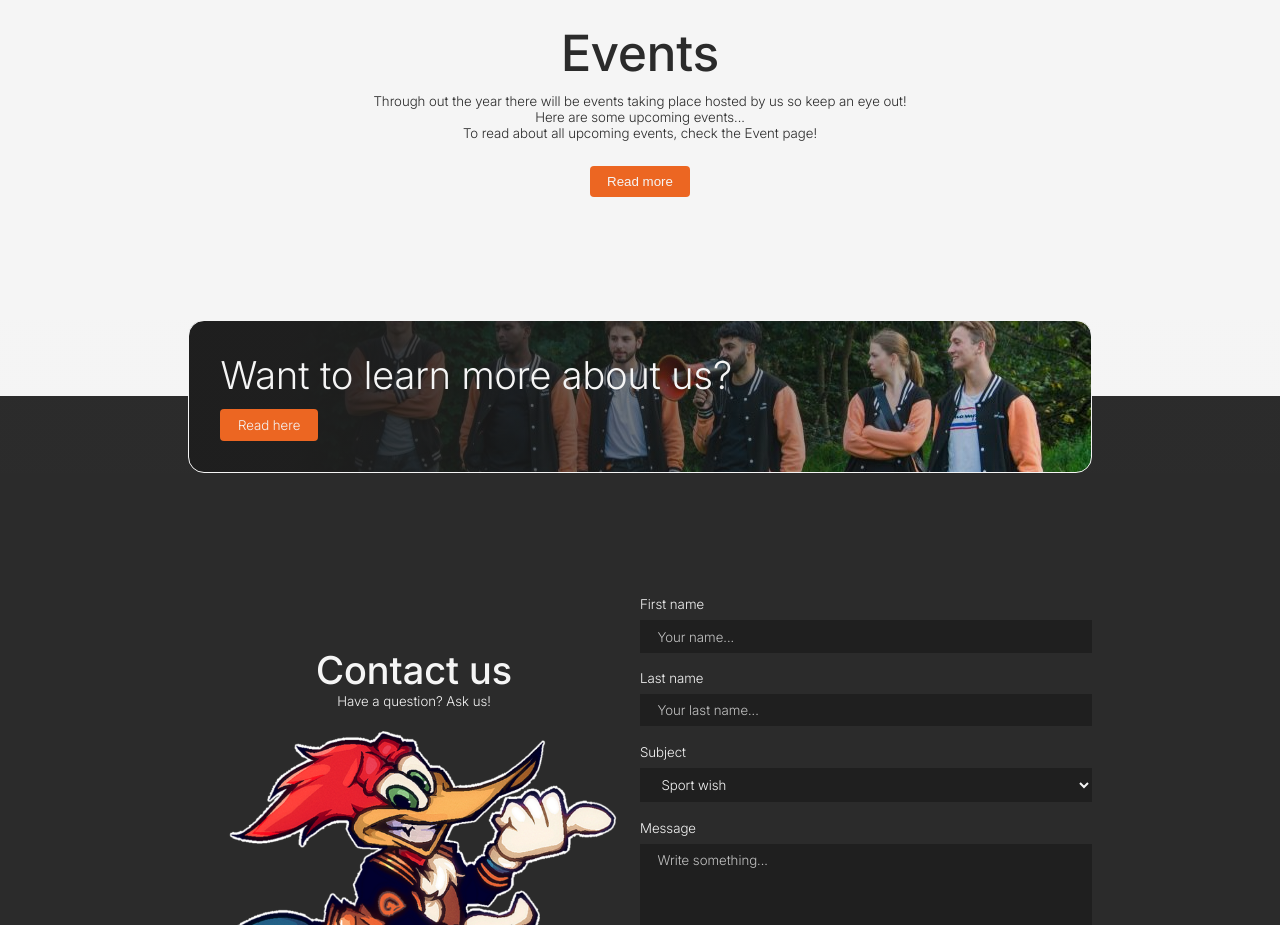
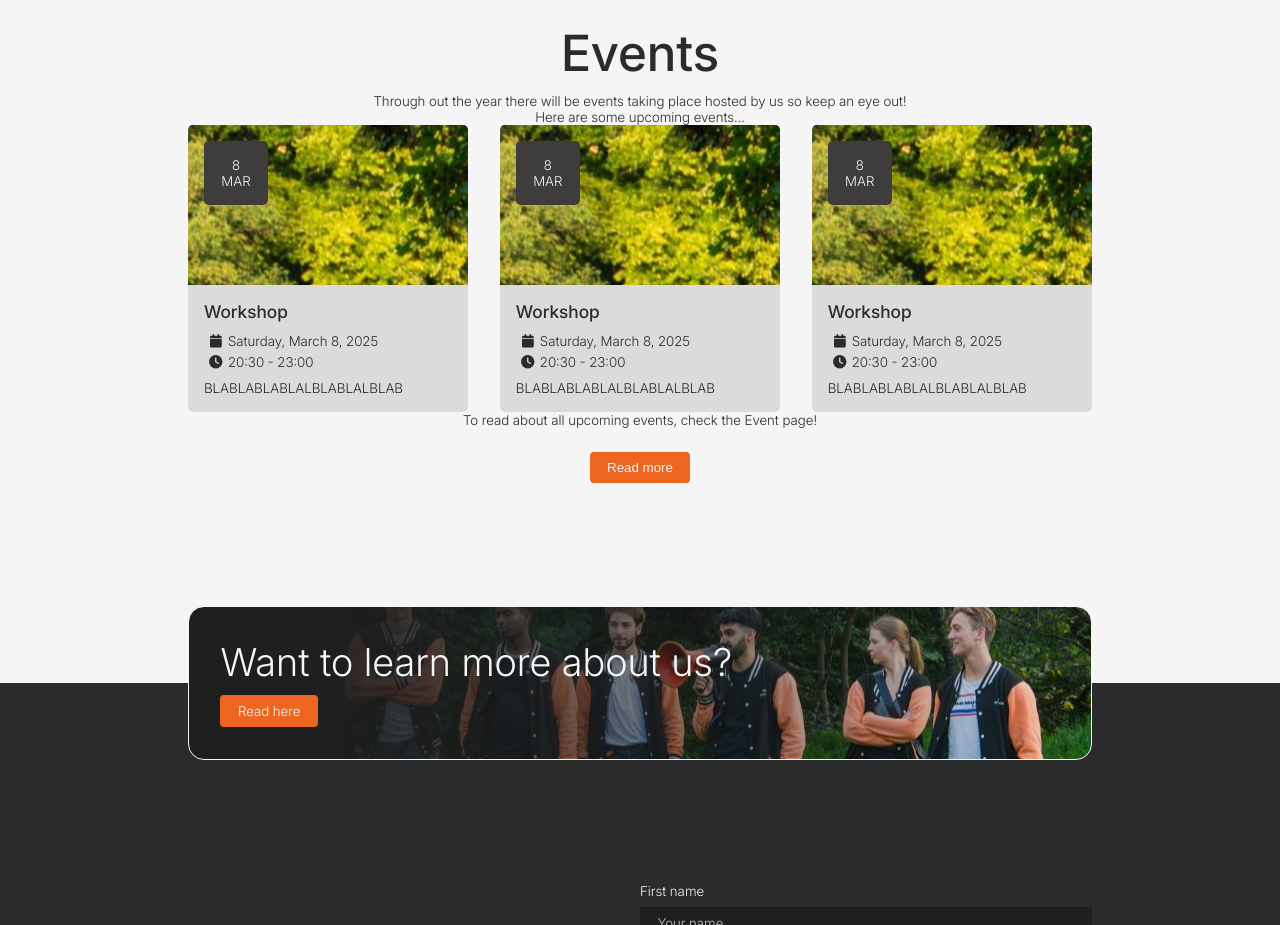
Before and after one commit to gottegubben/iDrott-Website, a Vue app in the folder web/: page / in a window 1280 px wide. Shown: the part 900-1825 px from the top of the page. Built offline with nearby package versions, Linux system fonts and the light colour scheme.

Commit message:
Worked on the event component!

```diff
--- a/web/src/assets/components/Event.vue
+++ b/web/src/assets/components/Event.vue
@@ -3,14 +3,105 @@
         <div class="event_image">
             <div class="event_image_date">
                 <!-- THE DATE HERE -->
+                <p>8</p>
+                <p>MAR</p>
             </div>
         </div>
 
         <div class="event_info">
             <!-- TITLE -->
-            <!-- DAY OF WEEK, MONTH, DATE, YEAR -->
-            <!-- TIME FROM & TO -->
+            <h6 class="font_color_primary font_weight_medium">{{ props.eventViewModel.title }}</h6>
+
+            <div class="event_info_details">
+                <!-- DAY OF WEEK, MONTH, DATE, YEAR -->
+                <span><FontAwesomeIcon class="font_awesome_icon font_p" icon="calendar"></FontAwesomeIcon></span>
+                <p class="font_color_primary">Saturday, March 8, 2025</p>
+
+                <!-- TIME FROM & TO -->
+                <span><FontAwesomeIcon class="font_awesome_icon font_p" icon="clock"></FontAwesomeIcon></span>
+                <p class="font_color_primary">{{ props.eventViewModel.startTime }} - {{ props.eventViewModel.endTime }}</p>
+            </div>
+
             <!-- DESCRIPTION -->
+            <p class="font_color_primary">{{ props.eventViewModel.description }}</p>
         </div>
     </div>
 </template>
+
+<script setup lang="ts">
+    import { FontAwesomeIcon } from '@fortawesome/vue-fontawesome';
+    import type { PropType } from 'vue';
+    import type { IEventViewModel } from '../typescripts/viewmodels/IEventViewModel';
+
+    const props = defineProps({
+        eventViewModel: {
+            required: true,
+            type: Object as PropType<IEventViewModel>
+        }
+    });
+</script>
+
+<style>
+    .event_info {
+        margin: 1em;
+    }
+
+    .event_info_details {
+        display: grid;
+        grid-template-columns: 1.5em 1fr;
+        margin-bottom: var(--space_xs_clamped);
+        row-gap: 0.3em;
+    }
+
+    .event_container {
+        flex-grow: 1;
+        background-color: var(--secondary_color_1);
+        border-radius: 0.3rem;
+        max-width: 22em;
+    }
+
+    .event_image {
+        display: flex;
+        padding: 1em;
+        background-image: url(/images/pages/home/Landing_Hero_Small_2_3.jpg);
+        border-top-left-radius: 0.3rem;
+        border-top-right-radius: 0.3rem;
+        padding-bottom: 5em;
+    }
+
+    .event_image_date {
+        padding: 1em;
+        background-color: rgb(63, 60, 60);
+        border-radius: 0.3em;
+        aspect-ratio: 1 / 1;
+
+        height: calc(1em * 4);
+
+        display: flex;
+        flex-direction: column;
+        justify-content: center;
+        align-items: center;
+    }
+
+    .event_image_date > p {
+        text-align: center;
+    }
+</style>
+
+<style scoped>
+    .font_awesome_icon {
+        color: var(--primary_color);
+    }
+
+    h6 {
+        margin-bottom: var(--space_xs_clamped);
+    }
+
+    span {
+        width: 100%;
+        height: 100%;
+        display: flex;
+        justify-content: center;
+        align-items: center;
+    }
+</style>
--- a/web/src/assets/components/pages/home/Event.vue
+++ b/web/src/assets/components/pages/home/Event.vue
@@ -4,6 +4,13 @@
             <h2 class="font_color_primary font_weight_medium">Events</h2>
             <p class="font_color_primary">Through out the year there will be events taking place hosted
                 by us so keep an eye out! Here are some upcoming events...</p>
+
+            <div class="flex_row center_horizontal home_event_container">
+                <Event :event-view-model="events[0]"></Event>
+                <Event :event-view-model="events[0]"></Event>
+                <Event :event-view-model="events[0]"></Event>
+            </div>
+
             <p class="font_color_primary">To read about all upcoming events, check the Event page!</p>
             <BasicButton :button-style="ButtonStyle.variant_2" title="Read more" :onclick="() => router.push('/events')"></BasicButton>
         </ContentContainer>
@@ -19,19 +26,39 @@
     import type { IEventViewModel } from '../../../typescripts/viewmodels/IEventViewModel';
     import BasicButton from '../../BasicButton.vue';
     import { ButtonStyle } from '../../../typescripts/other/ButtonStyle';
+    import Event from '../../Event.vue';
 
     const router = useRouter();
 
     const events: IEventViewModel[] = [
         {
+            id: "gjaiotjmg-falsf",
             title: "Workshop",
-            description: "A professional conference bringing experts together for insightful talks, networking, and workshops, fostering innovation and collaboration in the industry.",
-            startDate: new Date("2025-01-13T12:00"),
-            endDate: new Date("2025-01-13T15:30"),
-            imgUrl: "https://picsum.photos/450/300"
+            description: "BLABLABLABLALBLABLALBLAB",
+            startTime: "20:30",
+            endTime: "23:00",
+            startDate: {
+                day: 5,
+                month: "March",
+                monthCut: "Mar",
+                year: 2025
+            },
+            endDate: {
+                day: 5,
+                month: "March",
+                monthCut: "Mar",
+                year: 2025
+            }
         }
     ];
 </script>
+
+<style>
+    .home_event_container {
+        gap: var(--space_xl_clamped);
+        width: 100%;
+    }
+</style>
 
 <style scoped>
     button {
--- a/web/src/main.ts
+++ b/web/src/main.ts
@@ -18,9 +18,9 @@ const router = createRouter({
 });
 
 import { library } from "@fortawesome/fontawesome-svg-core";
-import { faEnvelope, faDumbbell, faMusic, faGear } from "@fortawesome/free-solid-svg-icons"
+import { faEnvelope, faDumbbell, faMusic, faGear, faCalendar, faClock } from "@fortawesome/free-solid-svg-icons"
 
-library.add(faEnvelope, faDumbbell, faMusic, faGear);
+library.add(faEnvelope, faDumbbell, faMusic, faGear, faCalendar, faClock);
 
 const app = createApp(App);
 
```
Also changed, not shown: web/src/assets/typescripts/viewmodels/IEventViewModel.ts (+15 -3 lines).
